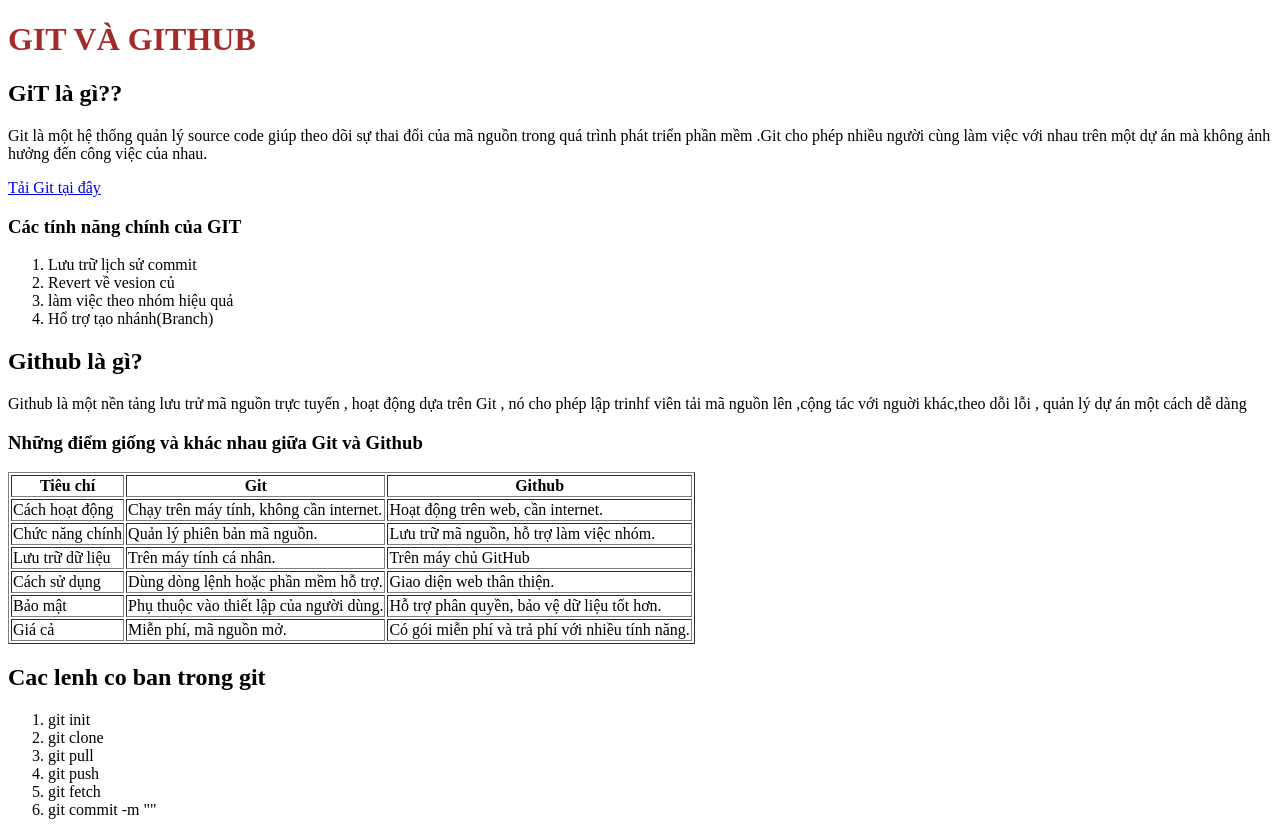
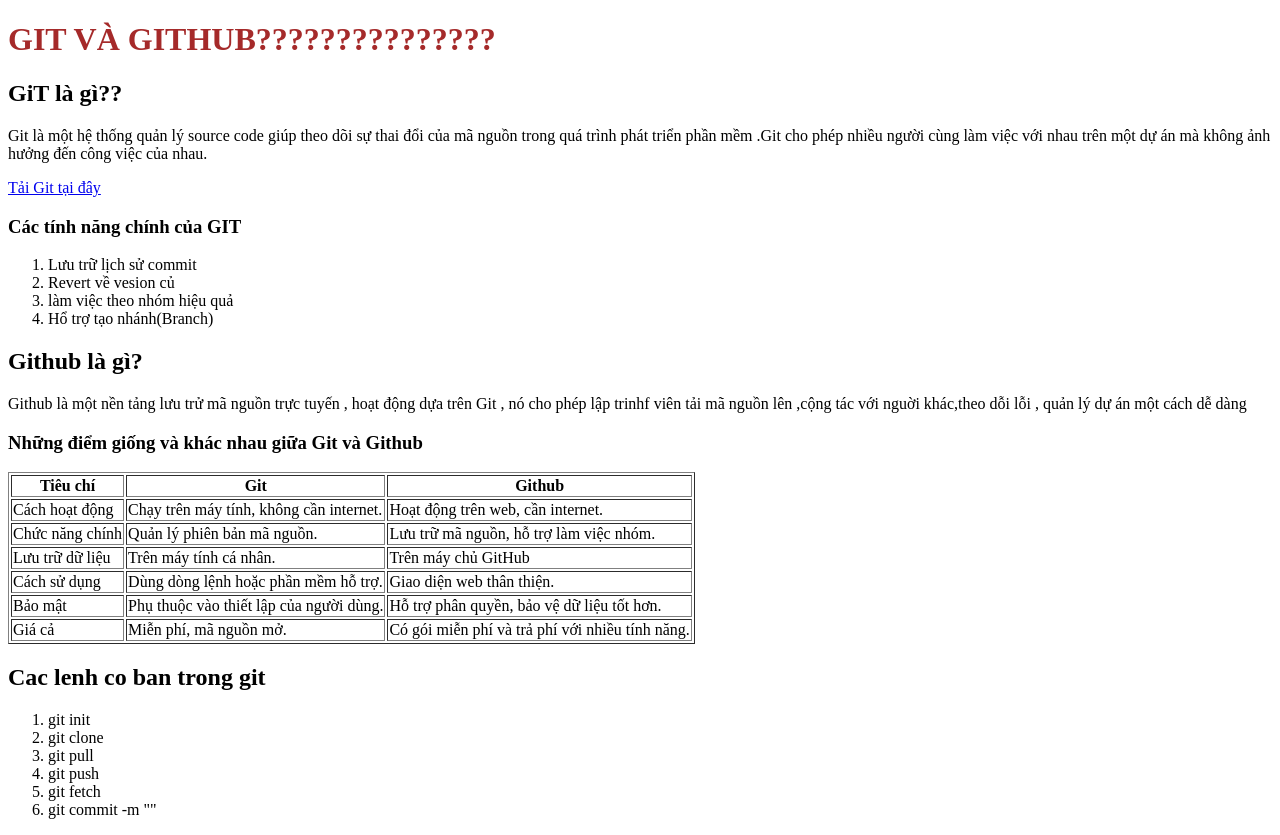
Before and after one commit to trannhutthien/textThietKeWeb, a plain HTML site: page index.html in a window 1280 px wide. Drawn offline with Linux system fonts and the light colour scheme.

Commit message:
them dau ??

```diff
--- a/index.html
+++ b/index.html
@@ -8,7 +8,7 @@
 </head>
 <body>
     <div>
-        <h1>GIT VÀ GITHUB</h1>
+        <h1>GIT VÀ GITHUB???????????????</h1>
            <h2>GiT là gì??</h2>
             <p>Git là một hệ thống quản lý source code giúp theo dõi sự thai đổi của mã nguồn trong quá trình phát triển phần mềm .Git cho phép nhiều người cùng làm việc với nhau trên một dự án mà không ảnh hưởng đến công việc của nhau.</p>
             <a href="https://git-scm.com/downloads"> Tải Git tại đây  </a>
```
